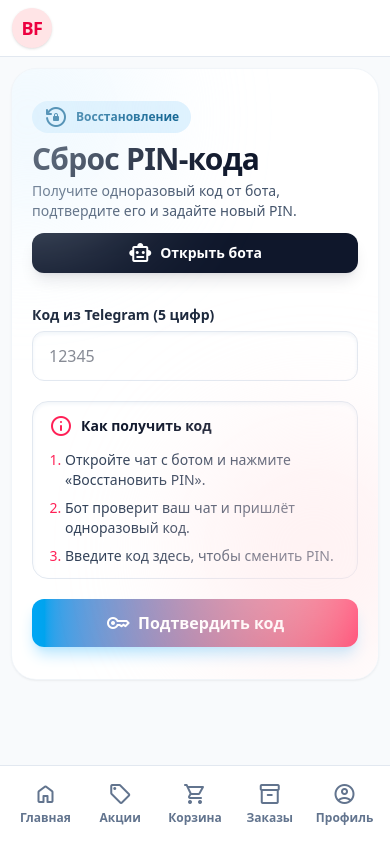
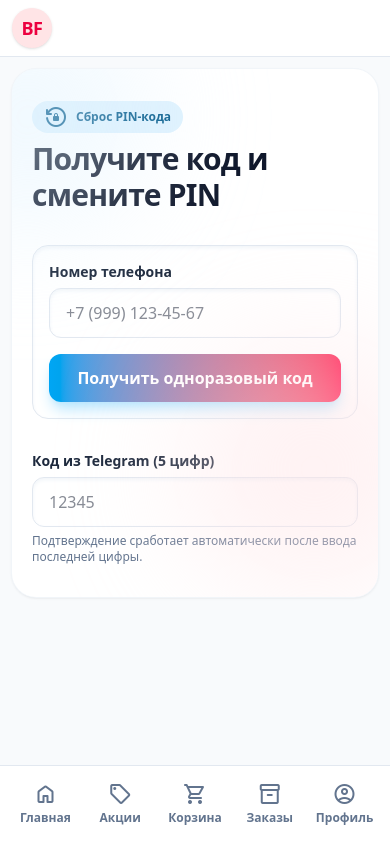
Before and after one commit to uran124/bunch, a PHP site: page /recover in a window 390 px wide. Run offline with PHP 8.4, Linux system fonts and the light colour scheme.

Commit message:
Revise recovery flow for phone-based recovery

```diff
--- a/app/controllers/AuthController.php
+++ b/app/controllers/AuthController.php
@@ -212,6 +212,7 @@ class AuthController extends Controller
         $errors = [];
         $successMessage = '';
         $stage = 'code';
+        $prefillPhone = '';
 
         if (Session::get('recover_verification')) {
             $stage = 'reset';
@@ -220,7 +221,50 @@ class AuthController extends Controller
         if ($_SERVER['REQUEST_METHOD'] === 'POST') {
             $step = $_POST['step'] ?? 'verify_code';
 
-            if ($step === 'verify_code') {
+            if ($step === 'request_code') {
+                $phone = trim($_POST['phone'] ?? '');
+
+                if ($phone === '') {
+                    $errors[] = 'Укажите номер телефона.';
+                } else {
+                    $normalizedPhone = $this->normalisePhone($phone);
+                    $user = $this->userModel->findByPhone($normalizedPhone);
+
+                    if (!$user) {
+                        $errors[] = 'Пользователь с таким номером не найден.';
+                    } elseif (empty($user['telegram_chat_id'])) {
+                        $errors[] = 'Для этого номера нет привязки к Telegram. Напишите боту, чтобы связать аккаунт.';
+                    } elseif (!$this->telegram) {
+                        $errors[] = 'Отправка кода временно недоступна.';
+                    } else {
+                        $chatId = (int) $user['telegram_chat_id'];
+                        $username = $user['telegram_username'] ?? null;
+
+                        $code = $this->verificationModel->createCode(
+                            $chatId,
+                            'recover',
+                            $normalizedPhone,
+                            (int) $user['id'],
+                            $username,
+                            $user['name'] ?? null
+                        );
+
+                        $this->userModel->linkTelegram((int) $user['id'], $chatId, $username);
+
+                        $this->logger->logEvent('WEB_RECOVERY_CODE_SENT', [
+                            'user_id' => $user['id'],
+                            'chat_id' => $chatId,
+                        ]);
+                        $this->analytics->track('tg_code_sent', ['purpose' => 'recover', 'user_id' => $user['id']]);
+
+                        $this->telegram->sendMessage($chatId, "Код для смены PIN: {$code}\nВведите его на странице восстановления на сайте.");
+
+                        $successMessage = 'Одноразовый код отправлен в Telegram.';
+                    }
+                }
+
+                $prefillPhone = $phone;
+            } elseif ($step === 'verify_code') {
                 $code = trim($_POST['code'] ?? '');
 
                 if (!preg_match('/^\d{5}$/', $code)) {
@@ -292,6 +336,7 @@ class AuthController extends Controller
             'successMessage' => $successMessage,
             'botUsername' => $this->botUsername,
             'stage' => $stage,
+            'prefillPhone' => $prefillPhone,
         ]);
     }
 
--- a/app/views/recover.php
+++ b/app/views/recover.php
@@ -8,24 +8,12 @@
             <div class="space-y-2">
                 <div class="inline-flex items-center gap-2 rounded-full bg-sky-100 px-3 py-1 text-xs font-semibold text-sky-800">
                     <span class="material-symbols-rounded text-base">lock_reset</span>
-                    <span>Восстановление</span>
+                    <span>Сброс PIN-кода</span>
                 </div>
                 <div class="space-y-1">
-                    <h1 class="text-3xl font-semibold tracking-tight text-slate-900">Сброс PIN-кода</h1>
-                    <p class="text-sm text-slate-600">Получите одноразовый код от бота, подтвердите его и задайте новый PIN.</p>
+                    <h1 class="text-3xl font-semibold tracking-tight text-slate-900">Получите код и смените PIN</h1>
                 </div>
             </div>
-            <?php if (!empty($botUsername)): ?>
-                <a
-                    href="https://t.me/<?php echo htmlspecialchars($botUsername, ENT_QUOTES, 'UTF-8'); ?>"
-                    class="inline-flex items-center justify-center gap-2 rounded-xl bg-slate-900 px-4 py-2 text-sm font-semibold text-white shadow-lg shadow-slate-900/10 transition hover:-translate-y-0.5 hover:shadow-xl"
-                    target="_blank"
-                    rel="noopener noreferrer"
-                >
-                    <span class="material-symbols-rounded text-base">smart_toy</span>
-                    <span>Открыть бота</span>
-                </a>
-            <?php endif; ?>
         </header>
 
         <?php if (!empty($successMessage)): ?>
@@ -51,7 +39,31 @@
         <?php endif; ?>
 
         <?php if (($stage ?? 'code') === 'code'): ?>
-            <form method="POST" action="/?page=recover" class="grid gap-5">
+            <form method="POST" action="/?page=recover" class="grid gap-4 rounded-2xl border border-slate-200 bg-white/70 px-4 py-4 shadow-inner shadow-slate-100">
+                <input type="hidden" name="step" value="request_code">
+                <div class="grid gap-1.5">
+                    <label for="phone" class="text-sm font-semibold text-slate-800">Номер телефона</label>
+                    <input
+                        type="tel"
+                        id="phone"
+                        name="phone"
+                        value="<?php echo htmlspecialchars($prefillPhone ?? '', ENT_QUOTES, 'UTF-8'); ?>"
+                        class="w-full rounded-xl border border-slate-200 bg-white px-4 py-3 text-base font-medium text-slate-900 shadow-inner shadow-slate-100 outline-none transition focus:border-sky-400 focus:ring-2 focus:ring-sky-100"
+                        placeholder="+7 (999) 123-45-67"
+                        inputmode="tel"
+                        autocomplete="tel"
+                        required
+                    >
+                </div>
+                <button
+                    type="submit"
+                    class="inline-flex items-center justify-center gap-2 rounded-xl bg-gradient-to-r from-sky-500 to-rose-500 px-4 py-3 text-base font-semibold text-white shadow-lg shadow-sky-200 transition hover:shadow-xl hover:shadow-rose-200 focus-visible:outline focus-visible:outline-2 focus-visible:outline-offset-2 focus-visible:outline-rose-500"
+                >
+                    Получить одноразовый код
+                </button>
+            </form>
+
+            <form id="code-form" method="POST" action="/?page=recover" class="grid gap-4">
                 <input type="hidden" name="step" value="verify_code">
                 <div class="grid gap-1.5">
                     <label for="code" class="text-sm font-semibold text-slate-800">Код из Telegram (5 цифр)</label>
@@ -65,26 +77,10 @@
                         placeholder="12345"
                         required
                         inputmode="numeric"
+                        autocomplete="one-time-code"
                     >
+                    <p class="text-xs text-slate-500">Подтверждение сработает автоматически после ввода последней цифры.</p>
                 </div>
-                <div class="grid gap-3 rounded-2xl border border-slate-200 bg-white/70 px-4 py-3 text-sm text-slate-700 shadow-inner shadow-slate-100">
-                    <div class="flex items-center gap-2 font-semibold text-slate-900">
-                        <span class="material-symbols-rounded text-base text-rose-500">info</span>
-                        Как получить код
-                    </div>
-                    <ol class="grid gap-2 pl-4 text-sm list-decimal marker:text-rose-500">
-                        <li>Откройте чат с ботом и нажмите «Восстановить PIN».</li>
-                        <li>Бот проверит ваш чат и пришлёт одноразовый код.</li>
-                        <li>Введите код здесь, чтобы сменить PIN.</li>
-                    </ol>
-                </div>
-                <button
-                    type="submit"
-                    class="inline-flex items-center justify-center gap-2 rounded-xl bg-gradient-to-r from-sky-500 to-rose-500 px-4 py-3 text-base font-semibold text-white shadow-lg shadow-sky-200 transition hover:shadow-xl hover:shadow-rose-200 focus-visible:outline focus-visible:outline-2 focus-visible:outline-offset-2 focus-visible:outline-rose-500"
-                >
-                    <span class="material-symbols-rounded text-base">key</span>
-                    Подтвердить код
-                </button>
             </form>
         <?php else: ?>
             <form method="POST" action="/?page=recover" class="grid gap-5">
@@ -132,4 +128,34 @@
             </form>
         <?php endif; ?>
     </div>
+
+    <script>
+        document.addEventListener('DOMContentLoaded', () => {
+            const codeInput = document.getElementById('code');
+            const form = document.getElementById('code-form');
+            if (!codeInput || !form) {
+                return;
+            }
+
+            let submitted = false;
+
+            const submitIfComplete = () => {
+                const digits = (codeInput.value || '').replace(/\D+/g, '').slice(0, 5);
+                codeInput.value = digits;
+
+                if (digits.length === 5 && !submitted) {
+                    submitted = true;
+                    form.submit();
+                }
+            };
+
+            codeInput.addEventListener('input', submitIfComplete);
+            codeInput.addEventListener('paste', (event) => {
+                event.preventDefault();
+                const text = (event.clipboardData || window.clipboardData).getData('text');
+                codeInput.value = text;
+                submitIfComplete();
+            });
+        });
+    </script>
 </section>
```
